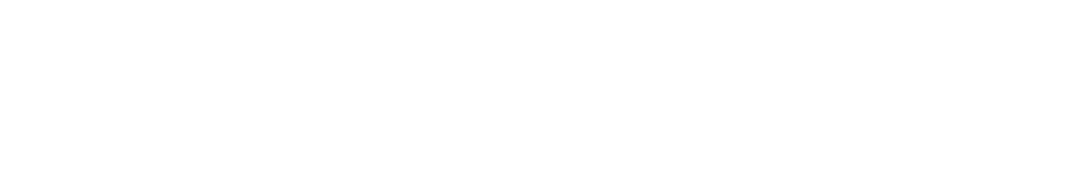
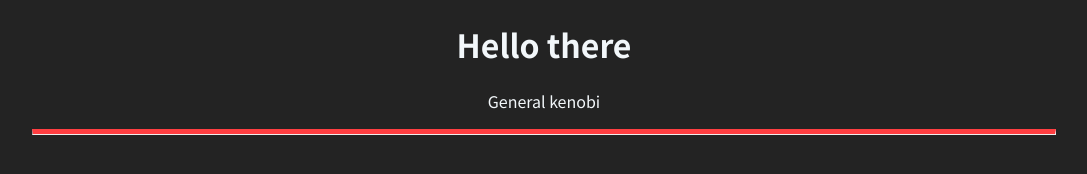
Before and after one commit to Tshadow999/Portfolio, a plain HTML site: page index.html in a window 1280 px wide. Shown: the whole page, without its empty margins (96-1183 px from the left). Drawn offline with Linux system fonts and the light colour scheme.

Commit message:
Started working on my portfolio. Added in a 3 colors which will be used for the site.

```diff
--- a/index.html
+++ b/index.html
@@ -4,9 +4,20 @@
   <title>My Portfolio</title>
   <meta charset="UTF-8">
   <meta name="viewport" content="width=device-width, initial-scale=1.0">
+
+  <link rel="preconnect" href="https://fonts.googleapis.com">
+  <link rel="preconnect" href="https://fonts.gstatic.com" crossorigin>
+  <link href="https://fonts.googleapis.com/css2?family=Roboto:wght@400;700;900&display=swap" rel="stylesheet">
+  <link href="https://fonts.googleapis.com/css2?family=Noto+Sans+JP:wght@100;400;700&display=swap" rel="stylesheet">
+
+  <link rel="stylesheet" href="styles.css">
+
   </head>
 
   <body>
+    <h1>Hello there</h1>
+    <p>General kenobi</p>
 
+    <hr>
   </body>
 </html>
--- /dev/null
+++ b/styles.css
@@ -0,0 +1,25 @@
+:root {
+    --dark-color: #232323;
+    --light-color: #F2F7FA;
+    --accent-color: #FF3E41;
+}
+
+* {
+    box-sizing: border-box;
+    font-family: 'Noto Sans JP', 'Roboto', sans-serif;
+}
+
+body {
+    background-color: var(--dark-color);
+}
+
+p, h1, h2, h3, h4, h5, h6 {
+    color: var(--light-color);
+    text-align: center;
+}
+
+hr {
+    color: var(--accent-color);
+    border-top: 5px solid;
+    width: 80vw;
+}
```
